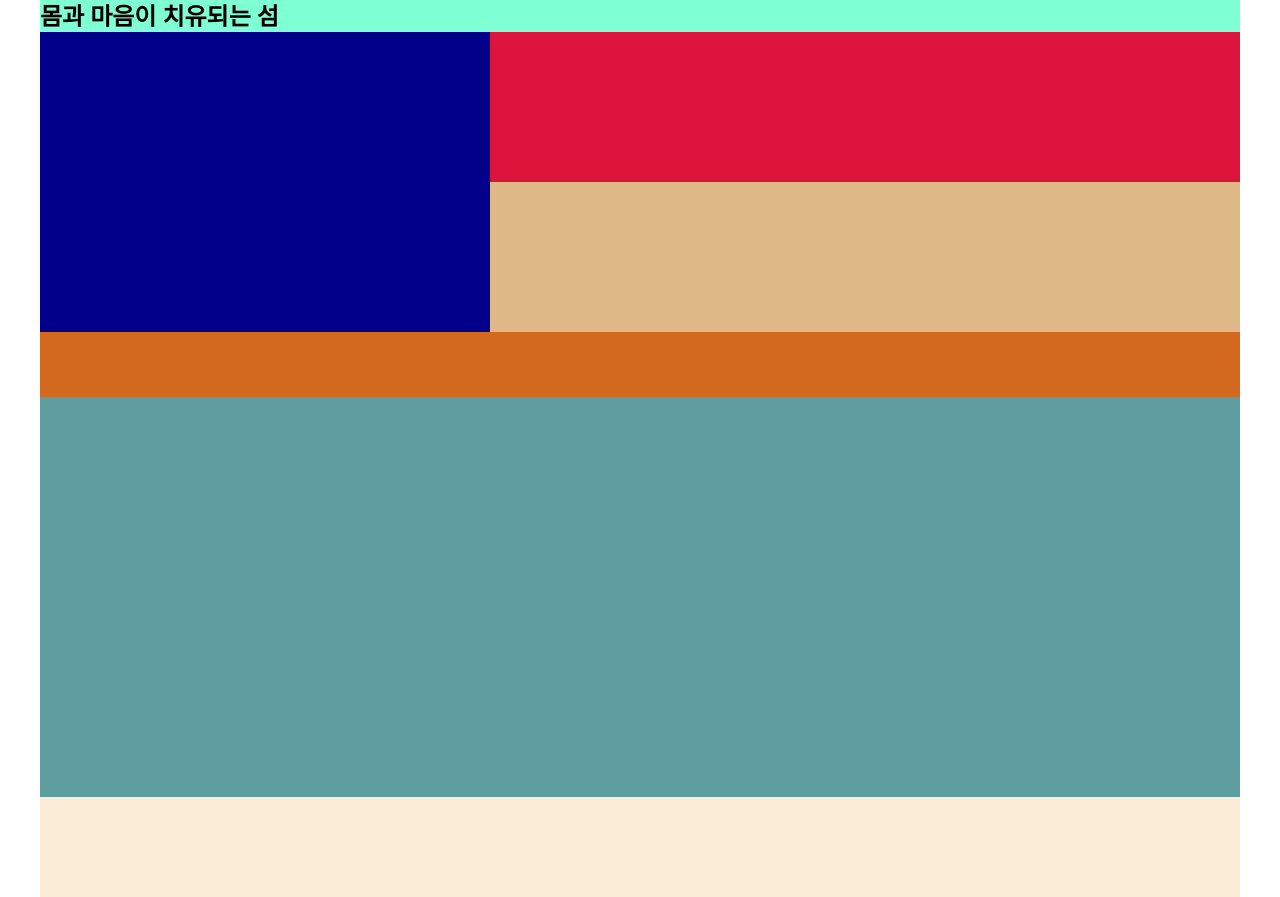
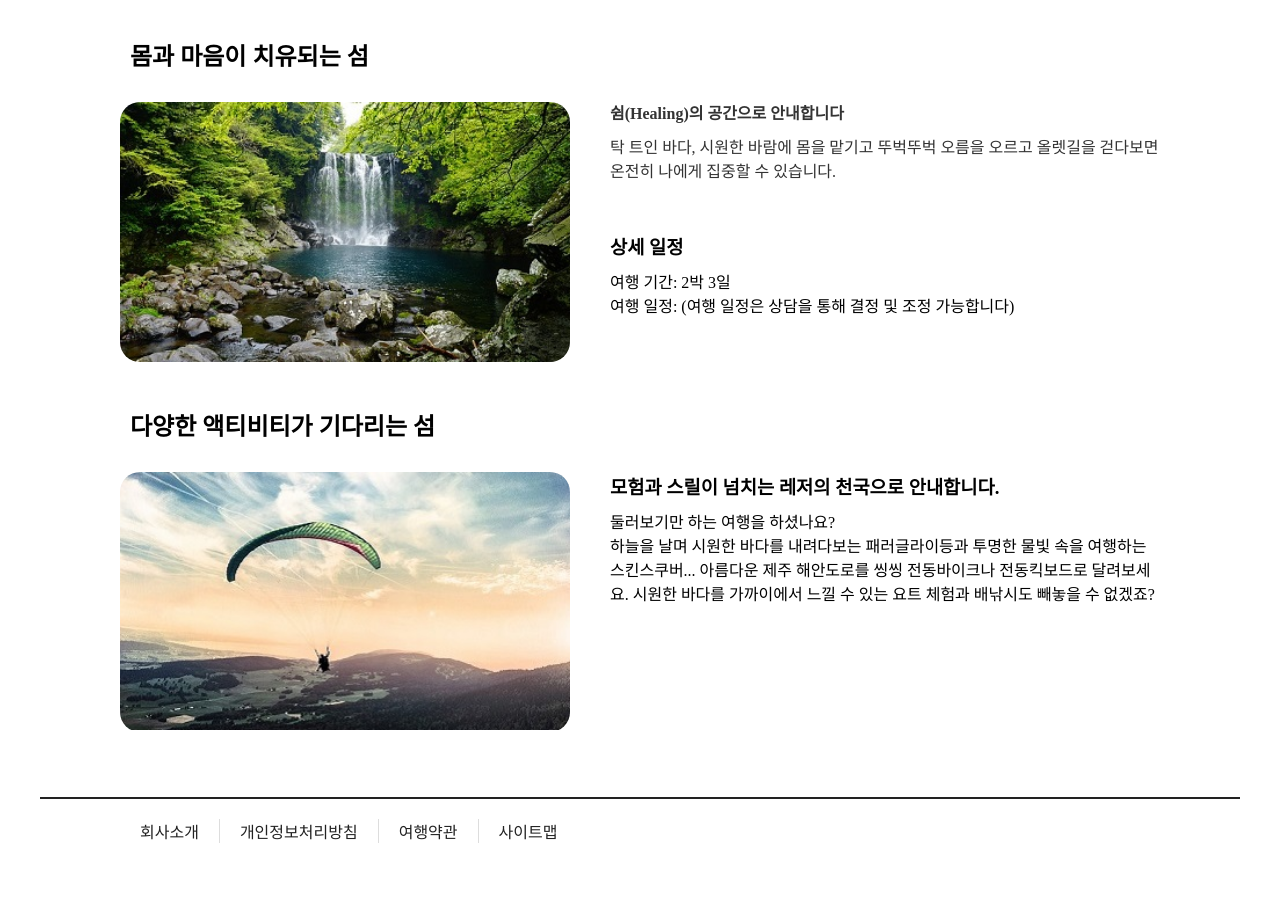
Before and after one commit to SongCheaWon/layout_ex1, a plain HTML site: page index.html in a window 1280 px wide. Shown: the part 103-1000 px from the top of the page. Drawn offline with Linux system fonts and the light colour scheme.

Commit message:
완성
이미지 추가, 메인 하단 완성

```diff
--- a/css/style.css
+++ b/css/style.css
@@ -9,14 +9,14 @@ li {
   list-style: none;
 }
 a {
-  color: #333;
+  color: #222;
   text-decoration: none;
 }
 /* 전체 레이아웃 */
 .container {
   width: 1200px;
   height: 1000px;
-  background-color: antiquewhite;
+  /* background-color: antiquewhite; */
   margin: auto;
 }
 /* 상단 */
@@ -28,7 +28,7 @@ a {
 /* 로고 */
 .logo {
   width: 300px;
-  background-color: aqua;
+  /* background-color: aqua; */
   float: left;
   line-height: 100px;
 }
@@ -43,7 +43,7 @@ nav {
   position: relative;
   width: 900px;
   height: 100%;
-  background-color: blue;
+  /* background-color: blue; */
   float: right;
 }
 #topMenu {
@@ -53,66 +53,111 @@ nav {
   width: calc(100% - 100px);
   height: 60px;
   margin-top: 40px;
-  background-color: blueviolet;
+  background-color: rgb(113, 127, 216);
 }
-#topMenu li a{
+#topMenu li a {
   width: calc(100% / 4);
   float: left;
   line-height: 60px;
   text-align: center;
   font-size: 20px;
   font-weight: bold;
-  background-color: aqua;
+  /* background-color: aqua; */
 }
-#topMenu li a:hover{
+#topMenu li a:hover {
   background-color: #001442;
   color: #fff;
 }
 /* 메인 */
-.contents{
+.contents {
   width: 100%;
   height: 800px;
-    background-color: chartreuse;
+  padding: 30px 80px;
+  /* background-color: chartreuse; */
 }
 /* healing */
-.healing{
+.healing {
   width: 100%;
   height: calc(100% / 2);
-    background-color: chocolate;
+  /* background-color: chocolate; */
 }
 /* title */
-.healing h2{
-    background-color: aquamarine;
+.contents h2 {
+  padding: 10px;
+  /* background-color: aquamarine; */
 }
 /* 설명 */
-.decripton{
+.decripton {
   width: 100%;
   height: 300px;
-    background-color: brown;
+  padding: 20px 0px;
+  /* background-color: brown; */
 }
-.dec-img{
+.dec-img {
   float: left;
   width: 450px;
   height: 100%;
-    background-color: darkblue;
+  border-radius: 20px;
+  overflow: hidden;
+  /* background-color: darkblue; */
 }
-.dec-detail{
+.dec-img img {
+  width: 103%;
+  transition: all 0.5s;
+  cursor: pointer;
+}
+.dec-img img:hover {
+  width: 110%;
+  filter: blur(2px);
+}
+.dec-detail {
   float: left;
+  padding-left: 40px;
   width: calc(100% - 450px);
   height: 100%;
-    background-color: darkgreen;
+  /* background-color: darkgreen; */
 }
-.detail-top{
+.detail-top {
   height: calc(100% / 2);
-    background-color: crimson;
+  /* background-color: crimson; */
 }
-.detail-bottom{
+.detail-top p {
+  font-size: 16px;
+  color: #333;
+  line-height: 1.5;
+}
+.p_top {
+  font-weight: bold;
+  margin-bottom: 10px;
+}
+.detail-bottom {
   height: calc(100% / 2);
-    background-color: burlywood;
+  /* background-color: burlywood; */
+}
+.dec-detail h3 {
+  margin-bottom: 10px;
 }
 /* activity */
-.activity{
+.activity {
   height: calc(100% / 2);
-    background-color: cadetblue;
+  /* background-color: cadetblue; */
 }
 /* 하단 */
+.footer {
+  width: 100%;
+  height: 100px;
+  border-top: 2px solid #222;
+  padding: 20px 80px;
+  /* background-color: #ddd; */
+}
+#bottomMenu {
+  background-color: aqua;
+}
+#bottomMenu ul li {
+  float: left;
+  padding: 0px 20px;
+  border-right: 1px solid #ddd;
+}
+#bottomMenu ul li:last-child {
+  border: none;
+}
--- a/index.html
+++ b/index.html
@@ -37,22 +37,56 @@
           <div class="decripton">
             <!-- 설명이미지 -->
             <div class="dec-img">
-              <img src="" alt="" />
+              <img src="images/healing.jpg" alt="폭포" />
             </div>
             <!-- 자세한설명 -->
             <div class="dec-detail">
               <!-- detail-top -->
-              <div class="detail-top"></div>
+              <div class="detail-top">
+                <p class="p_top">쉼(Healing)의 공간으로 안내합니다</p>
+                <p class="p_bt">탁 트인 바다, 시원한 바람에 몸을 맡기고 뚜벅뚜벅 오름을 오르고 올렛길을 걷다보면 온전히 나에게 집중할 수 있습니다.</p>
+              </div>
               <!-- detail-bottom -->
-              <div class="detail-bottom"></div>
+              <div class="detail-bottom">
+                <h3>상세 일정</h3>
+                <ul>
+                  <li>여행 기간: 2박 3일</li>
+                  <li>여행 일정: (여행 일정은 상담을 통해 결정 및 조정 가능합니다)</li>
+                </ul>
+              </div>
             </div>
           </div>
         </section>
         <!-- 액티비티 -->
-        <section class="activity"></section>
+        <section class="activity">
+          <!-- title -->
+          <h2>다양한 액티비티가 기다리는 섬</h2>
+          <!-- 설명 -->
+          <div class="decripton">
+            <!-- 설명이미지 -->
+            <div class="dec-img">
+              <img src="images/activity.jpg" alt="폭포" />
+            </div>
+            <!-- 자세한설명 -->
+            <div class="dec-detail">
+              <h3>모험과 스릴이 넘치는 레저의 천국으로 안내합니다.</h3>
+              <p>둘러보기만 하는 여행을 하셨나요?</p>
+              <p>하늘을 날며 시원한 바다를 내려다보는 패러글라이등과 투명한 물빛 속을 여행하는 스킨스쿠버... 아름다운 제주 해안도로를 씽씽 전동바이크나 전동킥보드로 달려보세요. 시원한 바다를 가까이에서 느낄 수 있는 요트 체험과 배낚시도 빼놓을 수 없겠죠?</p>
+            </div>
+          </div>
+        </section>
       </main>
       <!-- 하단 -->
-      <footer class="footer"></footer>
+      <footer class="footer">
+        <section id="bottomMenu">
+          <ul>
+            <li><a href="#">회사소개</a></li>
+            <li><a href="#">개인정보처리방침</a></li>
+            <li><a href="#">여행약관</a></li>
+            <li><a href="#">사이트맵</a></li>
+          </ul>
+        </section>
+      </footer>
     </div>
   </body>
 </html>
```
Also changed, not shown: images/activity.jpg (added), images/healing.jpg (added). Lines whose indentation alone changed are shown as unchanged.
